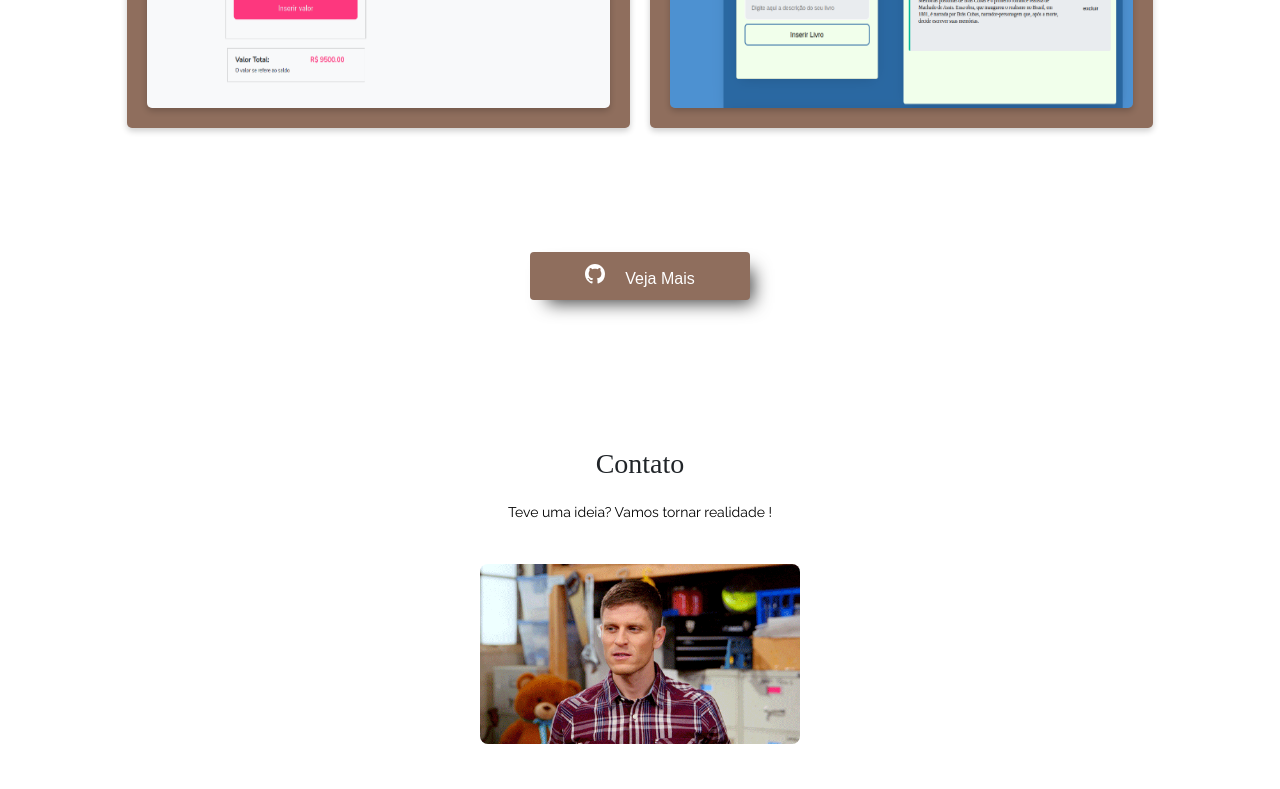
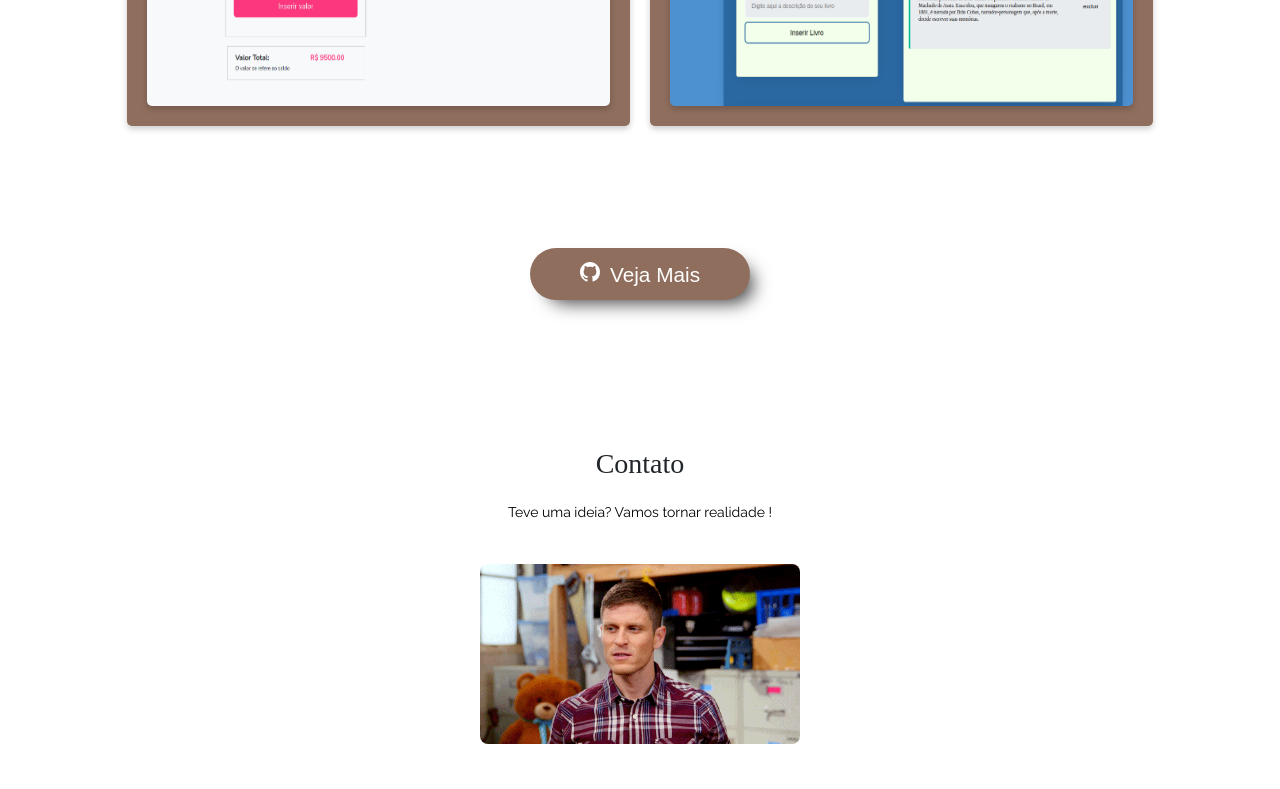
Before and after one commit to nicole-pimenta/Portfolio-nicole, a React (Vite) app: page / in a window 1280 px wide. Shown: the part 1840-2629 px from the top of the page. Built offline with nearby package versions, Linux system fonts and the light colour scheme; a web font is replaced by a local one.

Commit message:
feat:ajustes de layout

```diff
--- a/src/components/Header/style.js
+++ b/src/components/Header/style.js
@@ -7,9 +7,9 @@ export const StyledHeader = styled.header`
   z-index: 1020;
   width: 100vw;
   background-color: var(--background-2);
-  -webkit-box-shadow: 10px 10px 18px -7px rgba(0, 0, 0, 0.75);
-  -moz-box-shadow: 10px 10px 18px -7px rgba(0, 0, 0, 0.75);
-  box-shadow: 10px 10px 18px -7px rgba(0, 0, 0, 0.75);
+  -webkit-box-shadow: 10px 10px 10px -7px rgba(0, 0, 0, 0.35);
+  -moz-box-shadow: 10px 10px 10px -7px rgba(0, 0, 0, 0.35);
+  box-shadow: 10px 10px 10px -6px rgba(0, 0, 0, 0.35);
 
   @media only screen and (max-width: 1024px) {
     height: 100%;
--- a/src/components/Projects/style.js
+++ b/src/components/Projects/style.js
@@ -70,18 +70,19 @@ export const StyledProject = styled.div`
 export const GithubButton = styled.button`
   height: 60px;
   width: 220px;
-  color: white;
+  color: var(--color-grey-6);
   background-color: var(--background-2);
   -webkit-box-shadow: 10px 10px 18px -7px rgba(0, 0, 0, 0.75);
 
   box-shadow: 10px 10px 18px -7px rgba(0, 0, 0, 0.75);
-  border-radius: 4px;
-  font-size: var(--title-4);
-  font-weight: 400;
+  border-radius: 50px;
+  font-size: var(--text-2);
+  font-weight: 300;
+  padding: 10px;
 
   a {
     color: inherit;
     width: 50%;
-    margin-left: 20px;
+    margin-left: 10px;
   }
 `;
```
